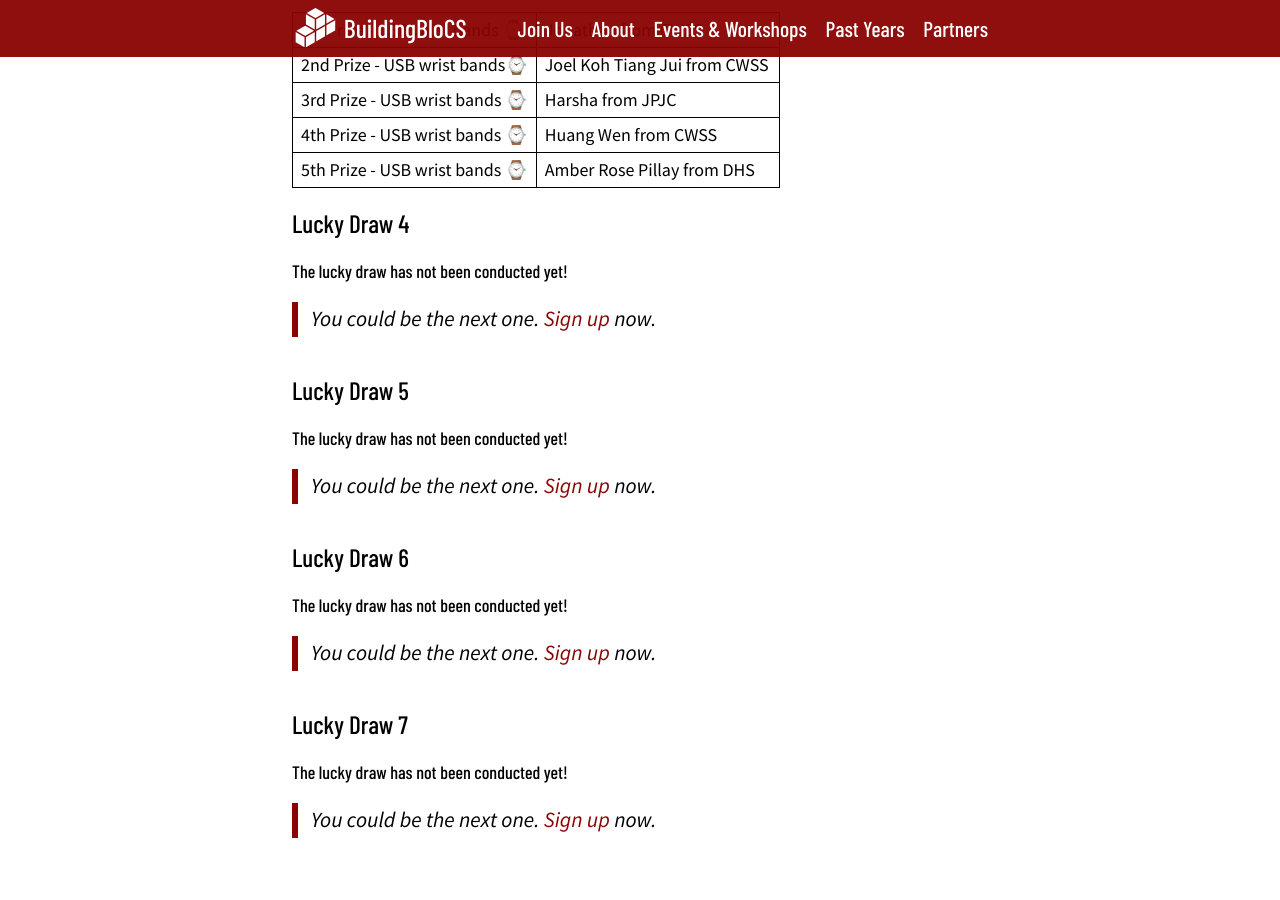
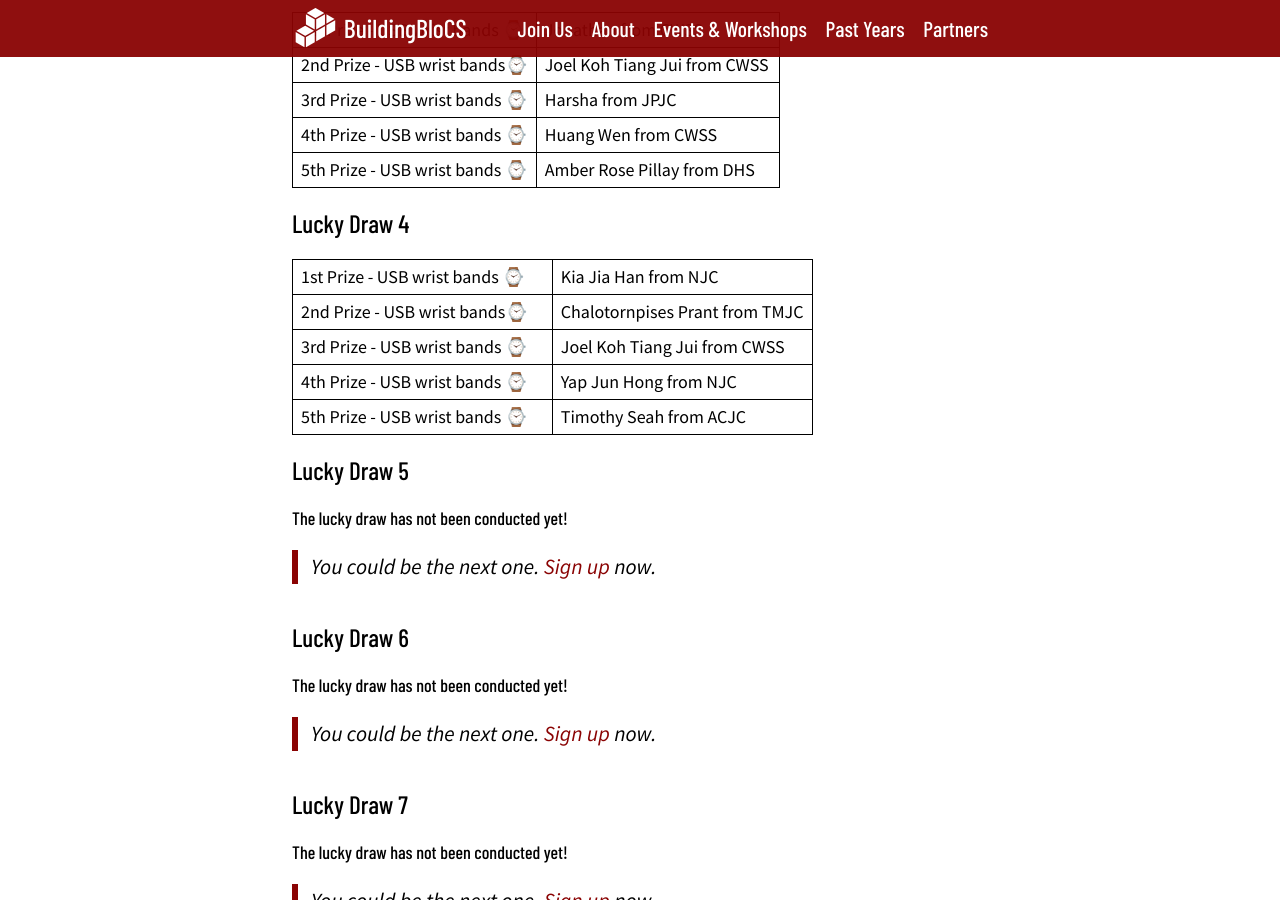
Before and after one commit to buildingblocs/2020, a Jekyll site: the page built from pre-event/luckydraw/index.md, in a window 1280 px wide and 900 px high, scrolled down 1179 px. Built offline with Jekyll 4.4.1, drawn with Linux system fonts in a browser that asks for light colours; some web fonts are replaced; our own code applies the rules of GitHub Pages for plain Markdown files.

Commit message:
Update awards.yml

```diff
--- a/_data/awards.yml
+++ b/_data/awards.yml
@@ -39,16 +39,16 @@
 
 - week: 4
   awards:
-  - prize:
-    winner:
-  - prize:
-    winner:
-  - prize:
-    winner:
-  - prize:
-    winner:
-  - prize:
-    winner:
+  - prize: 1st Prize - USB wrist bands ⌚
+    winner: Kia Jia Han from NJC
+  - prize: 2nd Prize - USB wrist bands⌚
+    winner: Chalotornpises Prant from TMJC
+  - prize: 3rd Prize - USB wrist bands ⌚
+    winner: Joel Koh Tiang Jui from CWSS
+  - prize: 4th Prize - USB wrist bands ⌚
+    winner: Yap Jun Hong from NJC
+  - prize: 5th Prize - USB wrist bands ⌚
+    winner: Timothy Seah from ACJC
 
 - week: 5
   awards:
```
